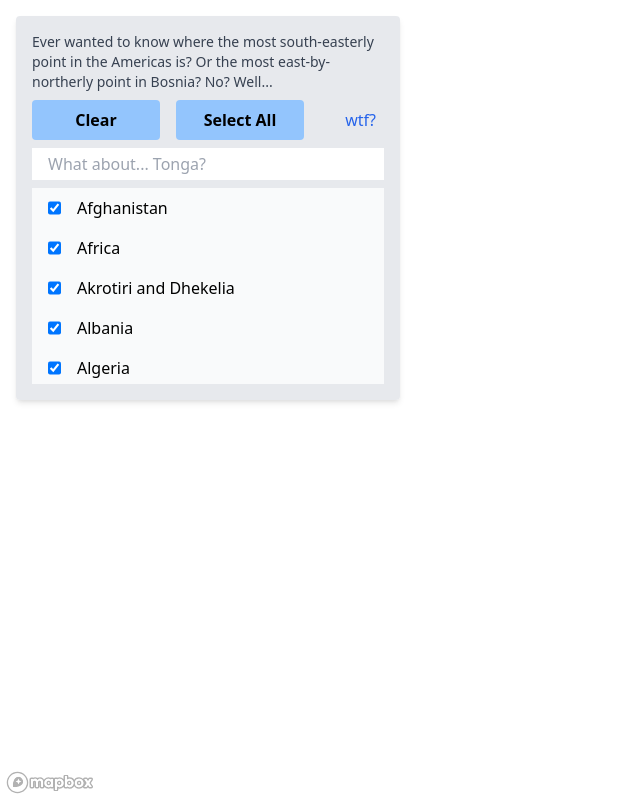
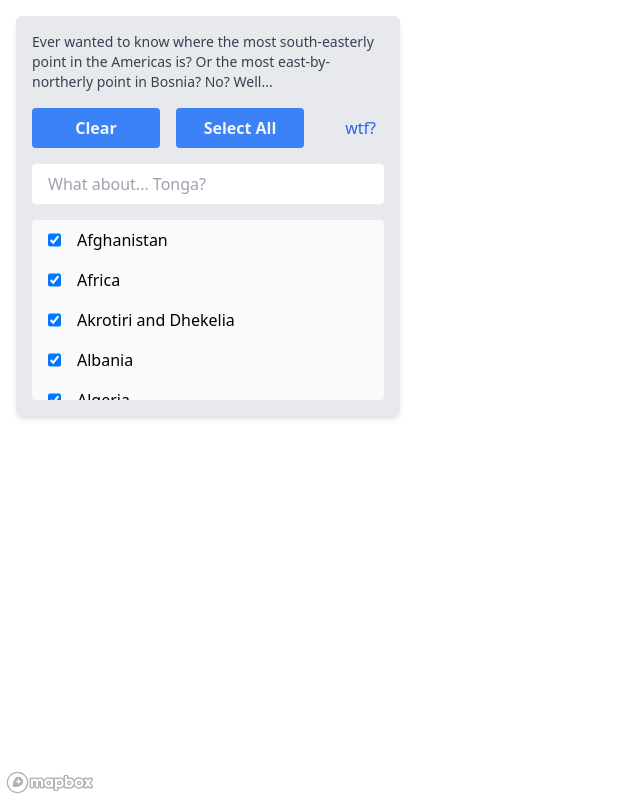
Before and after one commit to carderne/cardinality, a website with bundled scripts: page index.html in a window 1280 px wide. Shown: the whole page, without its empty margins (0-640 px from the left). Built offline with nearby package versions, Linux system fonts and the light colour scheme; no server answers.

Commit message:
Style tweaks

```diff
--- a/index.html
+++ b/index.html
@@ -12,7 +12,7 @@
     <body>
         <div class="h-screen w-screen" id="map"></div>
         <div class="flex flex-col absolute bg-gray-200 bg-opacity-90
-        rounded shadow-md top-4 left-4 p-4 h-96 w-96"
+        rounded-md shadow-md top-4 left-4 p-4 h-1/2 w-96"
              id="sidebar">
 
             <div>
@@ -22,19 +22,19 @@
                     Well...
                 </p>
             </div>
-            <div class="flex mt-2">
-                <button class="bg-blue-300 w-32 hover:bg-blue-500 font-bold mr-2 py-2 px-4 rounded"
+            <div class="flex mt-4">
+                <button class="bg-blue-500 w-32 hover:bg-blue-600 text-gray-100 font-bold mr-2 py-2 px-4 rounded"
                         type="button" @click="clear()">Clear</button>
-                <button class="bg-blue-300 w-32 hover:bg-blue-500 font-bold mx-2 py-2 px-4 rounded"
+                <button class="bg-blue-500 w-32 hover:bg-blue-600 text-gray-100 font-bold mx-2 py-2 px-4 rounded"
                         type="button" @click="all()">Select All</button>
                 <a class="my-auto ml-auto text-blue-600 px-2 py-2 rounded hover:bg-blue-50 hover:bg-opacity-60"
                    target="_blank" href="https://rdrn.me/">wtf?</a>
             </div>
 
-            <input class="w-full py-1 px-4 my-2"
+            <input class="w-full py-2 px-4 my-4 rounded"
                    type="text" v-model="search" :placeholder="searchPlaceholder">
 
-            <div class="flex-grow bg-gray-50 overflow-y-scroll">
+            <div class="flex-grow bg-gray-50 rounded overflow-y-scroll">
                 <div class="flex group py-1"
                      v-for="n in names" v-show="show.includes(n.name)">
                     <input class="ml-4" type="checkbox" :id="n.name" v-model="n.active">
```
Also changed, not shown: tailwind.css.
